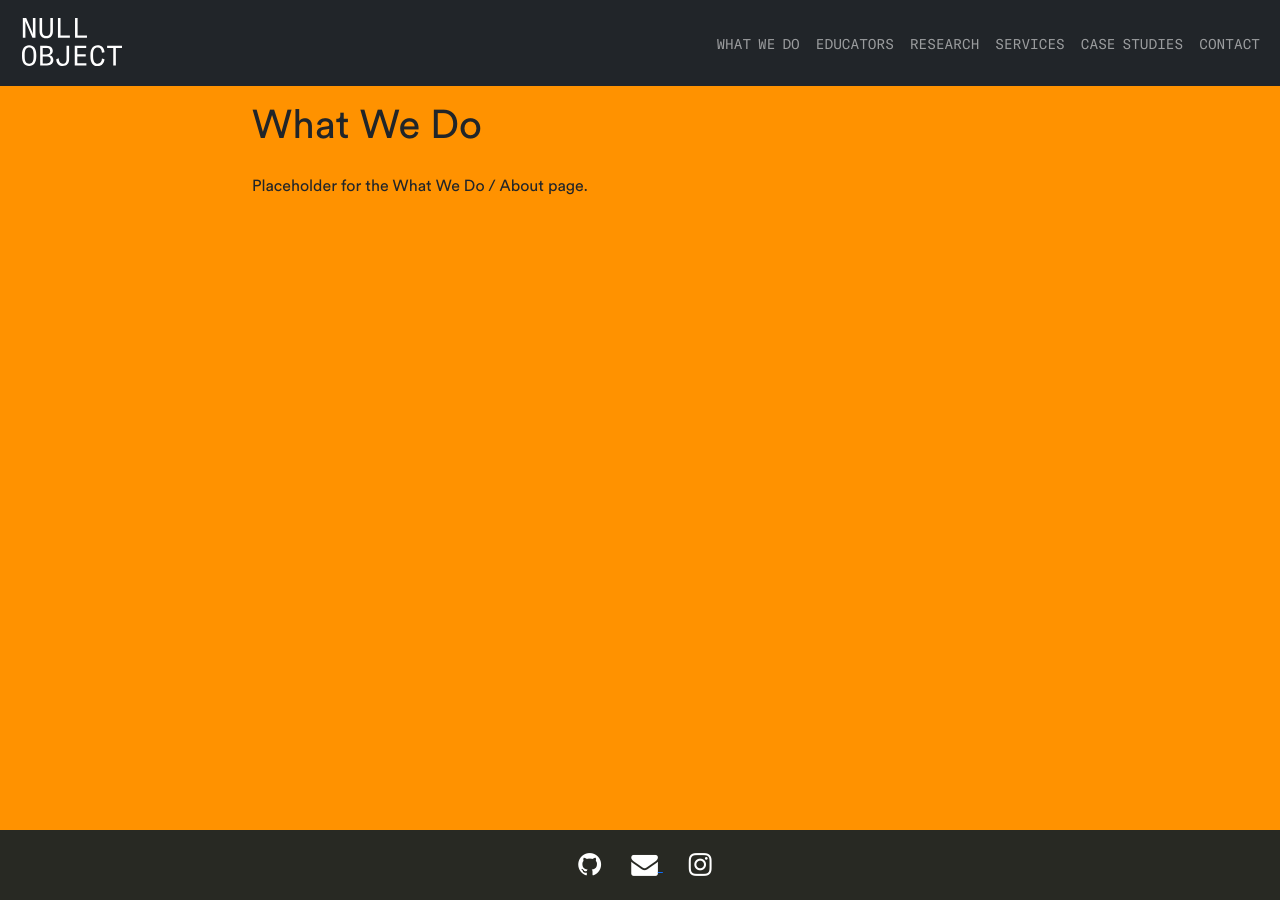
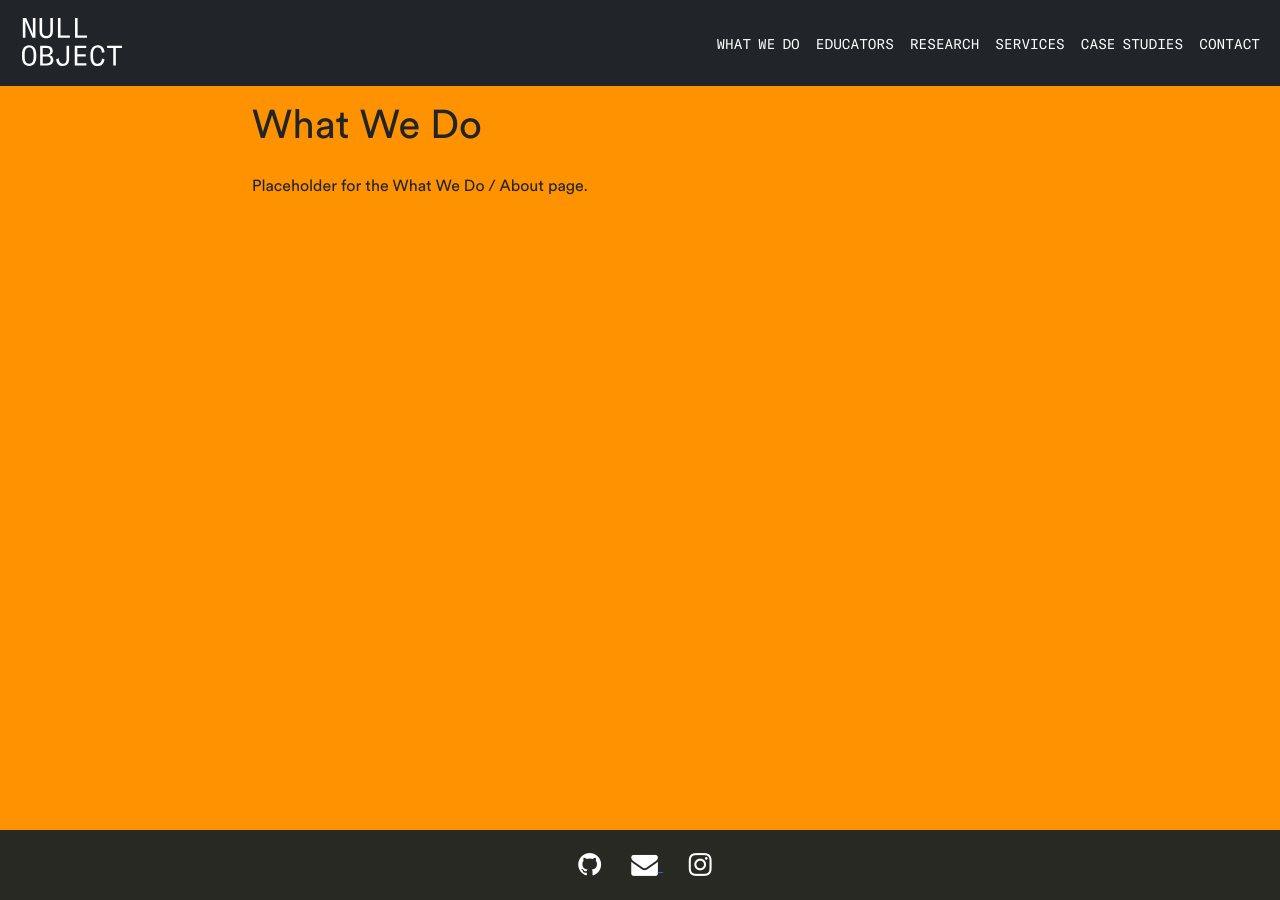
Before and after one commit to null-object-io/null-site, a Jekyll site: the page built from about.markdown, in a window 1280 px wide. Built offline with Jekyll 4.4.1, drawn with Linux system fonts in a browser that asks for light colours.

Commit message:
nav update

```diff
--- a/_sass/_custom.scss
+++ b/_sass/_custom.scss
@@ -58,11 +58,17 @@
 	height: 70px;
 }
 
-.nav-link {
+a.nav-link {
+	color: #ffffff !important;
 	text-transform: uppercase;
 	font-size: 14px;
 	font-family: 'GT-America-Mono';
 	word-spacing: -.2ch;
+}
+
+a.nav-link:hover{
+	color: #E1E1E1 !important;
+    //background-color:red !important;
 }
 
 .card {
```
